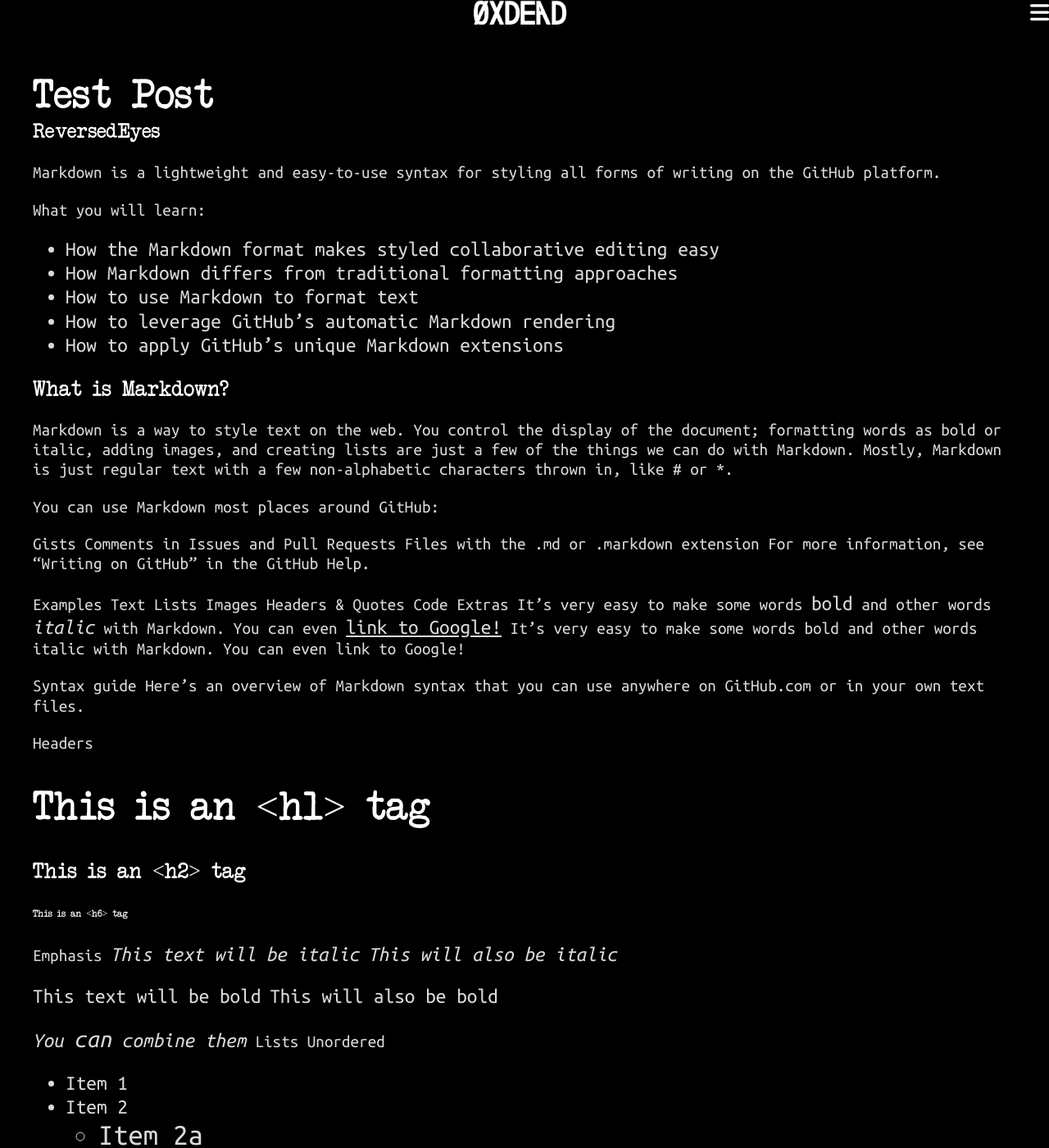
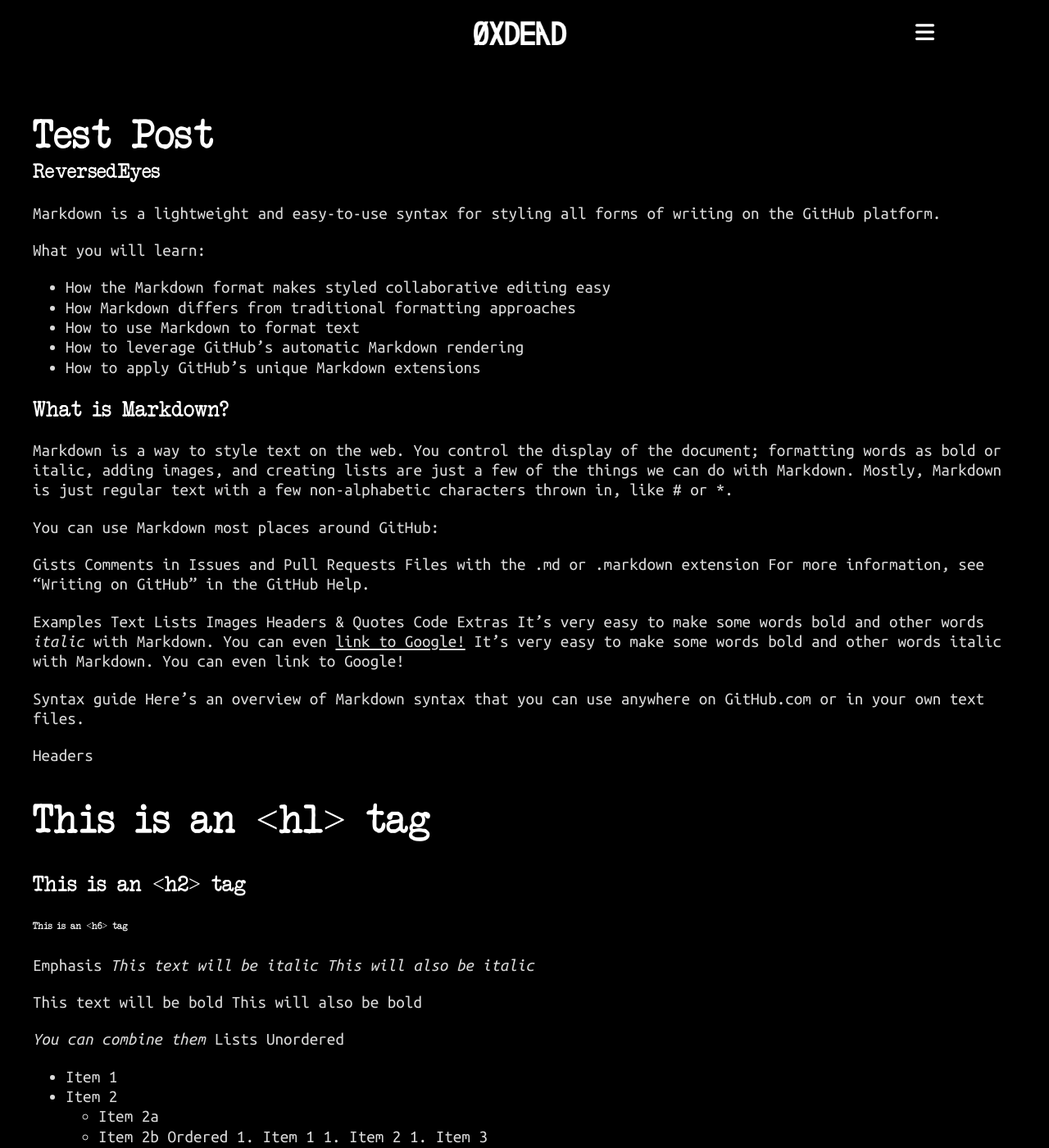
Before and after one commit to bitcriminals/bitcriminals.github.io, a Jekyll site: the page built from _posts/2021-04-29-testpost.md, in a window 1280 px wide and 1400 px high. Shown: the whole window at 82% size. Built offline with Jekyll 4.4.1, drawn with Linux system fonts in a browser that asks for light colours; nearby versions of some CDN libraries; grey boxes are pictures that could not be loaded.

Commit message:
added post styling

```diff
--- a/css/global.css
+++ b/css/global.css
@@ -1,6 +1,13 @@
 @font-face {
     font-family: 'Another Typewriter';
     src: url('/assets/atwriter.ttf');
+}
+
+* {
+    margin: 0;
+    padding: 0;
+    box-sizing: border-box;
+    font-family: 'Another Typewriter';
 }
 
 body {
--- a/css/post.css
+++ b/css/post.css
@@ -1,8 +1,6 @@
-*:not(main *), h1:first-child, p.author {
-    margin: 0;
-    padding: 0;
-    box-sizing: border-box;
-    font-family: 'Another Typewriter';
+main *:not(h1:first-child, p.author) {
+    margin: revert;
+    padding: revert;
 }
 
 * {
@@ -24,7 +22,7 @@
 
 main *:not(h1, h2, h3, h4, h5, h6, p.author) {
     font-family: 'Ubuntu Mono', monospace;
-    font-size: 1em;
+    font-size: 1rem;
     line-height: 1.15em;
     color: #dadada;
 }
@@ -34,7 +32,7 @@
     margin-bottom: 1em;
 }
 
-img {
+main > img {
     display: block;
     max-width: 100%;
     margin: auto;
@@ -55,7 +53,7 @@
 
     main *:not(h1, h2, h3, h4, h5, h6, p.author) {
         font-family: 'Ubuntu Mono', monospace;
-        font-size: 1.2em;
+        font-size: 1.2rem;
         line-height: 1.15em;
     }
 }
```
Also changed, not shown: css/index.css (+0 -7 lines).
